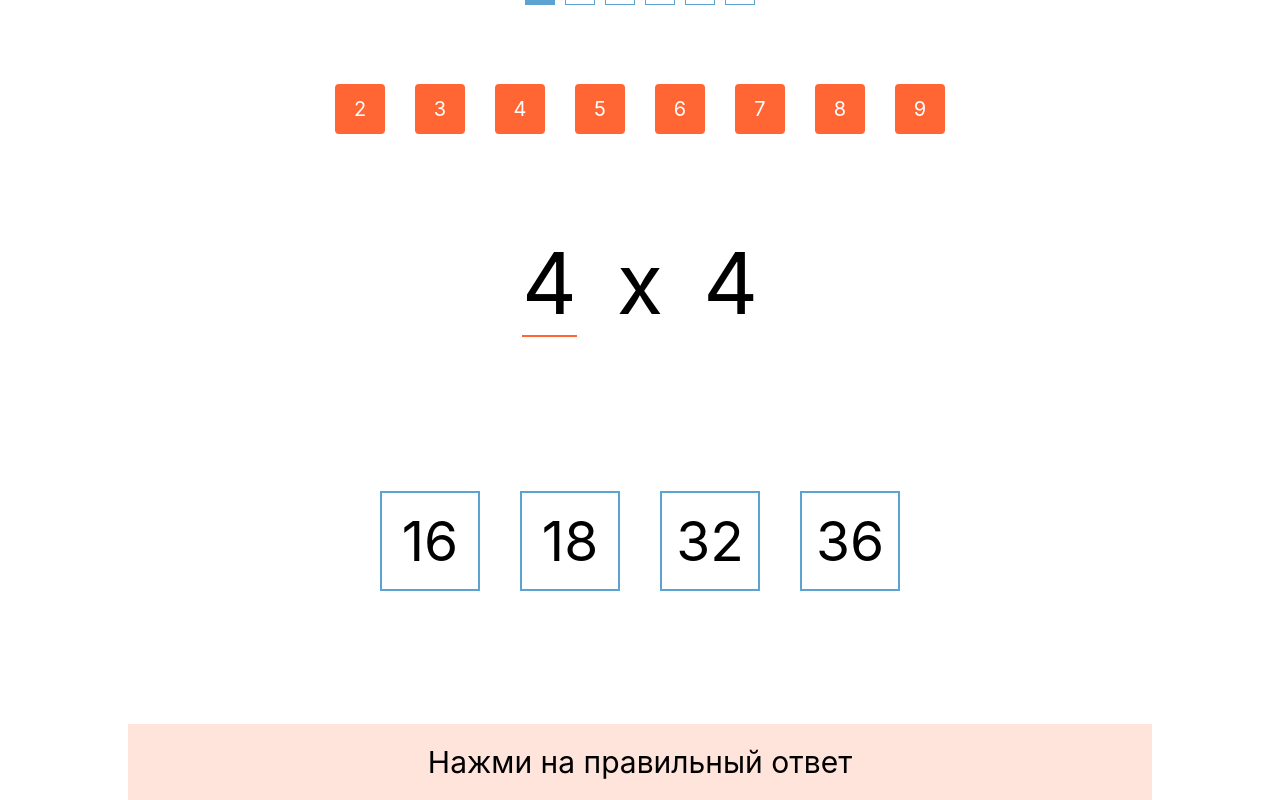
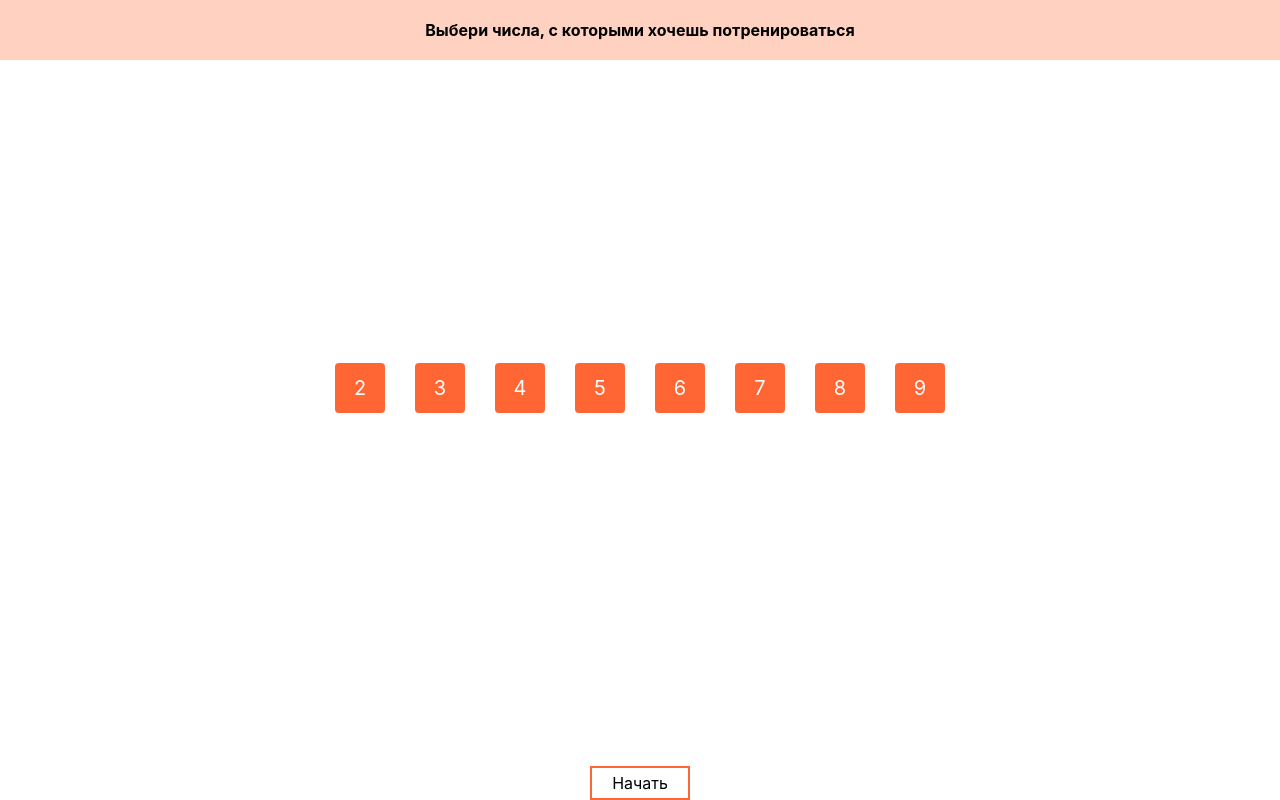
Before and after one commit to Bogus077/multiplication-table, a React (Create React App) app in the folder my-app/: page / in a window 1280 px wide. Built offline with nearby package versions, Linux system fonts and the light colour scheme.

Commit message:
add start screen

```diff
--- a/my-app/src/features/progressBar/progressBar.module.css
+++ b/my-app/src/features/progressBar/progressBar.module.css
@@ -6,7 +6,7 @@
 
 .progressBar__item{
     width: 30px;
-    height: 5px;
+    height: 3px;
     background-color: #fff;
     border: 1px solid #5BA3D1;
     border-top: none;
--- /dev/null
+++ b/my-app/src/features/startScreen/startScreen.module.css
@@ -0,0 +1,9 @@
+.message{
+    padding: 20px;
+    background-color: hsla(15, 100%, 60%, 0.3);
+    width: 100vw;
+    font-weight: bold;
+    display: flex;
+    justify-content: center;
+    text-align: center;
+}
--- /dev/null
+++ b/my-app/src/features/startScreen/startScreen.tsx
@@ -0,0 +1,13 @@
+import React from 'react';
+import styles from './startScreen.module.css';
+
+export default function StartScreen() : JSX.Element{
+
+  return(
+    <>
+      <div className={styles.message}>
+        Выбери числа, с которыми хочешь потренироваться
+      </div>
+    </>
+  );
+}
--- a/my-app/src/features/table/table.tsx
+++ b/my-app/src/features/table/table.tsx
@@ -1,29 +1,40 @@
 import React, { ReactElement } from 'react';
 import ProgressBar from '../progressBar/progressBar';
 import NumbersRow from './numbersRow/numbersRow';
-import Button from '../ui/button/button';
 import Expression from '../expression/expression';
 import Answers from '../answer/answer';
 import Dialog from '../dialog/dialog';
-import { useDispatch } from 'react-redux';
-import { newExpression } from './tableSlice';
+import StartScreen from '../startScreen/startScreen';
+import Button from '../ui/button/button';
+import { useSelector, useDispatch } from 'react-redux';
+import { getSteps, setSteps } from './tableSlice';
+import { steps } from '../../lib/constants';
 
 import styles from './table.module.css';
 
 export default function Table() : ReactElement {
   const dispatch = useDispatch();
-  const getNextExpression = () => {
-    dispatch(newExpression());
+  const currentSteps = useSelector(getSteps);
+  const onStartClick = () => {
+    dispatch(setSteps(steps));
   };
 
+  if (currentSteps.length === 0){
+    return(
+      <div className={styles.screen}>
+        <StartScreen/>
+        <NumbersRow />
+        <Button text={'Начать'} onClickFunction={() => onStartClick()}/>
+      </div>
+    );
+  }else{
     return (
       <div className={styles.screen}>
         <ProgressBar/>
-      <NumbersRow />
-      {/* <Button text={'Следующий пример'} onClickFunction={getNextExpression} /> */}
         <Expression />
         <Answers />
         <Dialog />
       </div>
     );
   }
+}
--- a/my-app/src/features/table/tableSlice.tsx
+++ b/my-app/src/features/table/tableSlice.tsx
@@ -10,7 +10,7 @@ import { steps } from '../../lib/constants';
 import { stateTypes, stepsType } from '../../lib/interfaces';
 
 const initialState: stateTypes = {
-  steps: steps,
+  steps: [],
   activeNumbers: {
     '2': true,
     '3': true,
@@ -31,7 +31,7 @@ export const TableSlice = createSlice({
   name: 'table',
   initialState,
   reducers: {
-    changeStep: (state, action) => {
+    setSteps: (state, action) => {
       state.steps = action.payload;
     },
     numberOn: (state: stateTypes, action) : void => {
@@ -90,6 +90,6 @@ export const getDialog = (state: { [key: string]: stateTypes }): string =>
 export const getSteps = (state: { [key: string]: stateTypes }): stepsType =>
   state.table.steps;
 
-export const { changeStep, numberOn, badAnswer, goodAnswer, newExpression } =
+export const { setSteps, numberOn, badAnswer, goodAnswer, newExpression } =
   TableSlice.actions;
 export default TableSlice.reducer;
```
Lines whose indentation alone changed are shown as unchanged.
